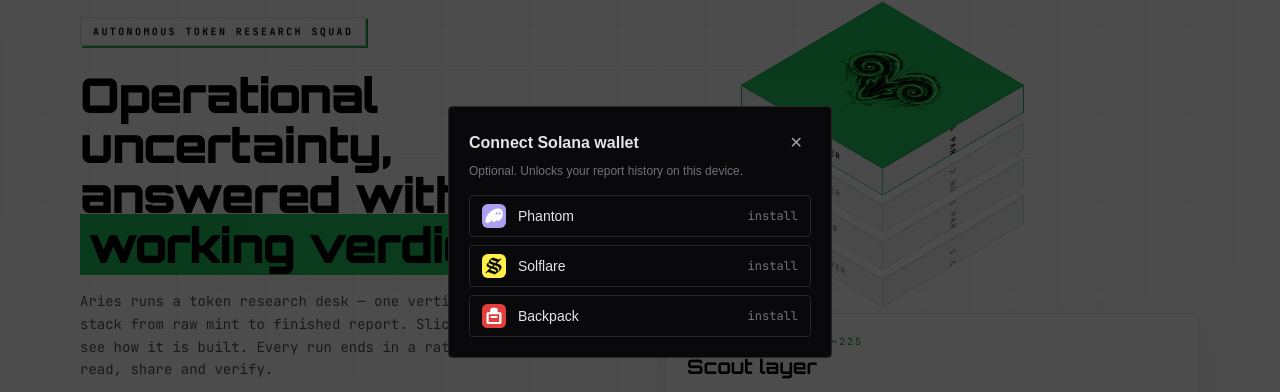
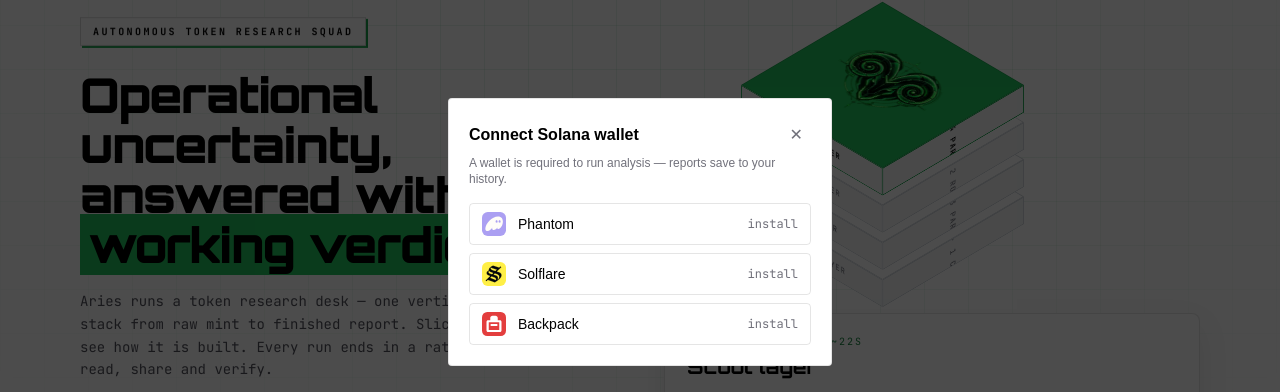
Before and after one commit to sifaq00/hoheee, a Next.js app: page / in a window 1280 px wide. Both pictures are taken after a click on the button "Connect wallet". Shown: the part 168-560 px from the top of the page. Built offline with nearby package versions, Linux system fonts and the light colour scheme; no server answers; the database is empty.

Commit message:
feat: route-aware wallet modal theme

```diff
--- a/components/WalletModal.tsx
+++ b/components/WalletModal.tsx
@@ -2,6 +2,7 @@
 
 import { useEffect, useState } from "react";
 import { createPortal } from "react-dom";
+import { usePathname } from "next/navigation";
 import { SOLANA_WALLETS, useWallet, type SolanaWalletOption } from "@/context/WalletContext";
 
 function getPhantomProvider() {
@@ -17,6 +18,8 @@
 
 export default function WalletModal() {
   const { isModalOpen, setIsModalOpen, connect } = useWallet();
+  const pathname = usePathname();
+  const light = pathname === "/";
   const [connectingId, setConnectingId] = useState<string | null>(null);
   const [errorMessage, setErrorMessage] = useState<string | null>(null);
 
@@ -86,14 +89,14 @@
   return createPortal(
     <div className="fixed inset-0 z-[9999] flex items-center justify-center p-4" role="dialog" aria-modal="true" aria-label="Connect wallet">
       <div className="absolute inset-0 bg-black/70" onClick={() => setIsModalOpen(false)} />
-      <div className="relative w-full max-w-sm rounded border border-zinc-800 bg-zinc-950 p-5">
+      <div className={`relative w-full max-w-sm rounded border p-5 ${light ? "border-black/10 bg-white" : "border-zinc-800 bg-zinc-950"}`}>
         <div className="flex items-center justify-between">
-          <h2 className="text-base font-semibold">Connect Solana wallet</h2>
-          <button type="button" aria-label="Close" onClick={() => setIsModalOpen(false)} className="rounded px-2 py-1 text-zinc-400 hover:text-white">
+          <h2 className={`text-base font-semibold ${light ? "text-black" : "text-white"}`}>Connect Solana wallet</h2>
+          <button type="button" aria-label="Close" onClick={() => setIsModalOpen(false)} className={`rounded px-2 py-1 ${light ? "text-zinc-500 hover:text-black" : "text-zinc-400 hover:text-white"}`}>
             ✕
           </button>
         </div>
-        <p className="mt-1 text-xs text-zinc-500">Optional. Unlocks your report history on this device.</p>
+        <p className={`mt-1 text-xs ${light ? "text-zinc-500" : "text-zinc-500"}`}>A wallet is required to run analysis — reports save to your history.</p>
         <div className="mt-4 flex flex-col gap-2">
           {SOLANA_WALLETS.map((w) => (
             <button
@@ -101,11 +104,15 @@
               type="button"
               disabled={connectingId !== null}
               onClick={() => void select(w)}
-              className="flex items-center gap-3 rounded border border-zinc-800 px-3 py-2 text-left text-sm hover:border-[#22c55e] disabled:opacity-50"
+              className={`flex items-center gap-3 rounded border px-3 py-2 text-left text-sm disabled:opacity-50 ${
+                light
+                  ? "border-black/10 hover:border-[#16a34a]"
+                  : "border-zinc-800 hover:border-[#22c55e]"
+              }`}
             >
               {/* eslint-disable-next-line @next/next/no-img-element -- static local svg, no optimizer needed */}
               <img src={w.icon} alt="" width={24} height={24} />
-              <span className="flex-1 font-medium">{w.name}</span>
+              <span className={`flex-1 font-medium ${light ? "text-black" : "text-white"}`}>{w.name}</span>
               <span className="font-mono text-xs text-zinc-500">{connectingId === w.id ? "…" : wallet_detect(w) ? "detected" : "install"}</span>
             </button>
           ))}
```
